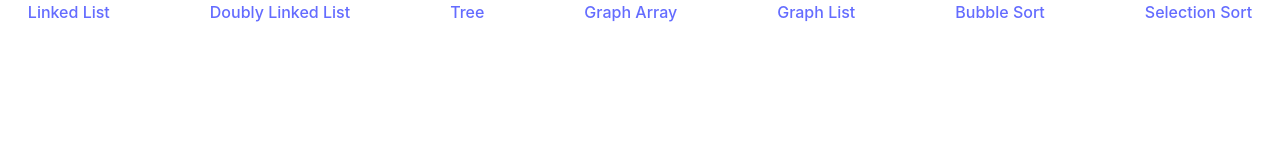
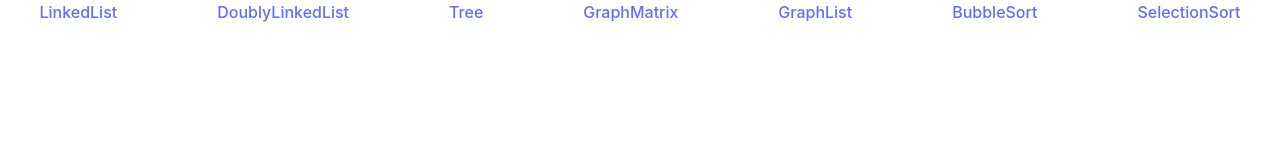
Before and after one commit to abhikatta/ds, a React (Vite) app: page / in a window 1280 px wide. Shown: the top 160 px of the page. Built offline with nearby package versions, Linux system fonts and the light colour scheme.

Commit message:
refactor:refactored code for easily adding more pages and routes

```diff
--- a/src/App.tsx
+++ b/src/App.tsx
@@ -1,29 +1,21 @@
 import { Routes, Route, BrowserRouter as Router } from "react-router-dom";
-import LinkedListComponent from "./DS/SinglyLinkedList/LinkedListUI";
-import DoublyLinkedListUI from "./DS/DoublyLinkedList/DoublyLinkedListUI";
 import { Navbar } from "./components/Navbar";
-import TreeUI from "./DS/Tree/TreeUI";
-import GraphMatrixUI from "./DS/Graph/GraphArrayUI";
-import GraphListUI from "./DS/Graph/GraphListUI";
-import BubbleSortUI from "./A/BubbleSort";
-import SelectionSortUI from "./A/SelectionSort";
+import { NavbarMain, RouteElements } from "./DS/constants";
 
 const App = () => {
   return (
     <Router>
       <Routes>
-        <Route path="/" element={<Navbar />}></Route>
-        <Route element={<LinkedListComponent />} path="/linkedlist"></Route>
-        <Route
-          element={<DoublyLinkedListUI />}
-          path="/doublylinkedlist"
-        ></Route>
-        <Route element={<TreeUI />} path="/tree"></Route>
-        <Route element={<GraphMatrixUI />} path="/graphmatrix"></Route>
-        <Route element={<GraphMatrixUI />} path="/graphmatrix"></Route>
-        <Route element={<GraphListUI />} path="/graphlist"></Route>
-        <Route element={<BubbleSortUI />} path="/bubblesort"></Route>
-        <Route element={<SelectionSortUI />} path="/selectionsort"></Route>
+        <Route path="/" element={<Navbar navElements={NavbarMain} />}></Route>
+        {RouteElements.map((item, index) => {
+          return (
+            <Route
+              key={index}
+              path={item.path}
+              element={<item.component />}
+            ></Route>
+          );
+        })}
       </Routes>
     </Router>
   );
--- a/src/DS/constants.ts
+++ b/src/DS/constants.ts
@@ -1,3 +1,11 @@
+import BubbleSortUI from "../A/BubbleSort";
+import SelectionSortUI from "../A/SelectionSort";
+import DoublyLinkedListUI from "./DoublyLinkedList/DoublyLinkedListUI";
+import GraphMatrixUI from "./Graph/GraphArrayUI";
+import GraphListUI from "./Graph/GraphListUI";
+import LinkedListComponent from "./SinglyLinkedList/LinkedListUI";
+import TreeUI from "./Tree/TreeUI";
+
 export type val = string | number;
 
 export enum CustomModificationEnum {
@@ -22,3 +30,47 @@ export enum TreeTraversalTypeEnum {
   GetDepth = "GetDepth",
   PopNode = "PopNode",
 }
+
+export const NavbarMain = [
+  "LinkedList",
+  "DoublyLinkedList",
+  "Tree",
+  "GraphMatrix",
+  "GraphList",
+  "BubbleSort",
+  "SelectionSort",
+];
+type TRoutes = {
+  component: React.FunctionComponent;
+  path: string;
+};
+export const RouteElements: TRoutes[] = [
+  {
+    component: LinkedListComponent,
+    path: "/LinkedList",
+  },
+  {
+    component: DoublyLinkedListUI,
+    path: "/DoublyLinkedList",
+  },
+  {
+    component: TreeUI,
+    path: "/Tree",
+  },
+  {
+    component: GraphMatrixUI,
+    path: "/GraphMatrix",
+  },
+  {
+    component: GraphListUI,
+    path: "/GraphList",
+  },
+  {
+    component: BubbleSortUI,
+    path: "/BubbleSort",
+  },
+  {
+    component: SelectionSortUI,
+    path: "/SelectionSort",
+  },
+];
--- a/src/components/Navbar.tsx
+++ b/src/components/Navbar.tsx
@@ -1,6 +1,11 @@
 import { Link } from "react-router-dom";
+import { NavbarMain } from "../DS/constants";
 
-export const Navbar = () => {
+export const Navbar = ({
+  navElements = NavbarMain,
+}: {
+  navElements: string[];
+}) => {
   return (
     <nav
       style={{
@@ -14,13 +19,13 @@ export const Navbar = () => {
         gap: "100px",
       }}
     >
-      <Link to={"/linkedlist"}>Linked List</Link>
-      <Link to={"/doublylinkedlist"}>Doubly Linked List</Link>
-      <Link to={"/tree"}>Tree</Link>
-      <Link to={"/graphmatrix"}>Graph Array</Link>
-      <Link to={"/graphlist"}>Graph List</Link>
-      <Link to={"/bubblesort"}>Bubble Sort</Link>
-      <Link to={"/selectionsort"}>Selection Sort</Link>
+      {navElements.map((item, index) => {
+        return (
+          <Link key={index} to={`/${item}`}>
+            {item}
+          </Link>
+        );
+      })}
     </nav>
   );
 };
```
